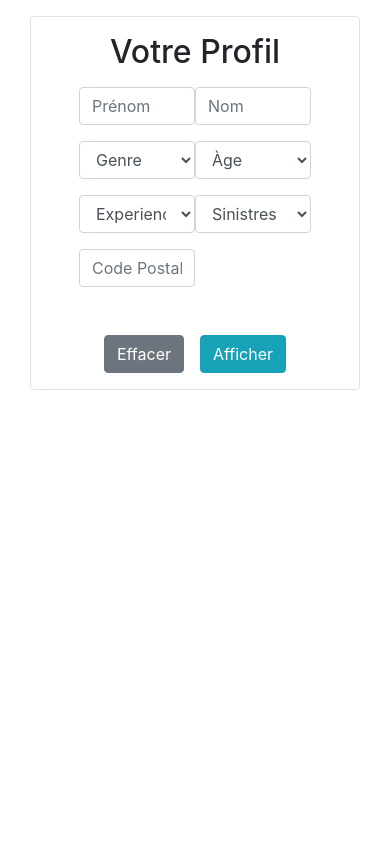
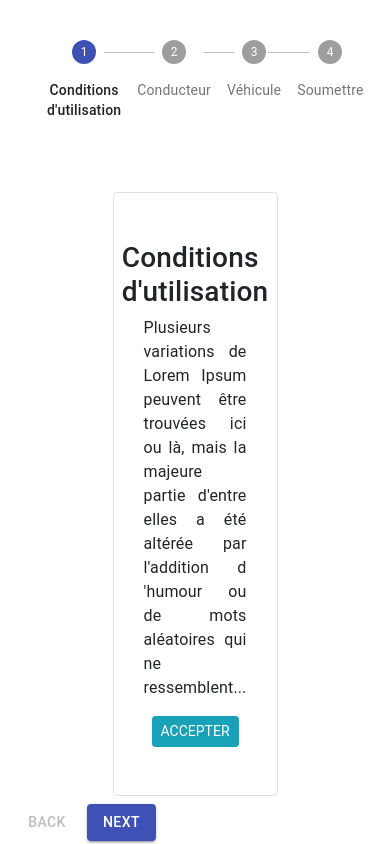
Before and after one commit to Ayi05/demo-assurance, a React (Create React App) app: page /profil in a window 390 px wide. Built offline with nearby package versions, Linux system fonts and the light colour scheme.

Commit message:
Modification du stepper et ajout du champ 'Telephone'

```diff
--- a/src/components/Basic.js
+++ b/src/components/Basic.js
@@ -1,8 +1,98 @@
 import React from 'react';
-import Profil from "./Profil";
+import { makeStyles } from '@material-ui/core/styles';
+import Stepper from '@material-ui/core/Stepper';
+import Step from '@material-ui/core/Step';
+import StepLabel from '@material-ui/core/StepLabel';
+// import StepContent from '@material-ui/core/StepContent';
+import Button from '@material-ui/core/Button';
+// import Paper from '@material-ui/core/Paper';
+import Typography from '@material-ui/core/Typography';
 
-const Basic = () => {
-  return <Profil></Profil>
+import Conditions from './Conditions';
+import Profil from './Profil';
+import Vehicule from './Vehicule'
+
+
+const useStyles = makeStyles(theme => ({
+  root: {
+    width: '100%',
+  },
+  backButton: {
+    marginRight: theme.spacing(1),
+  },
+  instructions: {
+    marginTop: theme.spacing(1),
+    marginBottom: theme.spacing(1),
+  },
+}));
+
+function getSteps() {
+  return ['Conditions d\'utilisation', 'Conducteur', 'Véhicule', 'Soumettre'];
 }
 
-export default Basic;
+function getStepContent(stepIndex) {
+  switch (stepIndex) {
+    case 0:
+      return <Conditions></Conditions>;
+    case 1:
+      return <Profil> </Profil>;
+    case 2:
+      return <Vehicule></Vehicule>;
+    default:
+      return 'Unknown stepIndex';
+  }
+}
+
+export default function Basic() {
+  const classes = useStyles();
+  const [activeStep, setActiveStep] = React.useState(0);
+  const steps = getSteps();
+
+  const handleNext = () => {
+    setActiveStep(prevActiveStep => prevActiveStep + 1);
+  };
+
+  const handleBack = () => {
+    setActiveStep(prevActiveStep => prevActiveStep - 1);
+  };
+
+  const handleReset = () => {
+    setActiveStep(0);
+  };
+
+  return (
+    <div className={classes.root}>
+      <Stepper activeStep={activeStep} alternativeLabel>
+        {steps.map(label => (
+          <Step key={label}>
+            <StepLabel>{label}</StepLabel>
+          </Step>
+        ))}
+      </Stepper>
+      <div>
+        {activeStep === steps.length ? (
+          <div>
+            <Typography className={classes.instructions}>All steps completed</Typography>
+            <Button onClick={handleReset}>Reset</Button>
+          </div>
+        ) : (
+          <div>
+            <Typography className={classes.instructions}>{getStepContent(activeStep)}</Typography>
+            <div>
+              <Button
+                disabled={activeStep === 0}
+                onClick={handleBack}
+                className={classes.backButton}
+              >
+                Back
+              </Button>
+              <Button variant="contained" color="primary" onClick={handleNext}>
+                {activeStep === steps.length - 1 ? 'Finish' : 'Next'}
+              </Button>
+            </div>
+          </div>
+        )}
+      </div>
+    </div>
+  );
+}
--- a/src/components/Profil.js
+++ b/src/components/Profil.js
@@ -18,6 +18,7 @@ class Profil extends React.Component {
       age: '',
       experience: '',
       sinistres: '',
+      tel: '',
       cp: '',
     };
 
@@ -30,7 +31,7 @@ class Profil extends React.Component {
   }
 
   handleSubmit(event) {
-    alert('Prénom : ' + this.state.prenom + '\nNom : ' + this.state.nom + '\nGenre : ' + this.state.genre + '\nÂge : ' + this.state.age + '\nExpérience : ' + this.state.experience + '\nSinitres : ' + this.state.sinistres + '\nCode Postal : ' + this.state.cp);
+    alert('Prénom : ' + this.state.prenom + '\nNom : ' + this.state.nom + '\nGenre : ' + this.state.genre + '\nÂge : ' + this.state.age + '\nExpérience : ' + this.state.experience + '\nSinitres : ' + this.state.sinistres + '\nTéléphone : ' + this.state.tel + '\nCode Postal : ' + this.state.cp);
     event.preventDefault();
   }
 
@@ -41,7 +42,7 @@ class Profil extends React.Component {
 
         <div className="col-md-6 border rounded py-3">
           <div className="row justify-content-center">
-            <h2>Votre Profil</h2>
+            <h2>Conducteur</h2>
           </div>
 
           <form className="px-5 mt-2" onSubmit={this.handleSubmit}>
@@ -99,6 +100,7 @@ class Profil extends React.Component {
             {/* Code Postal */}
             <div class="form-group row">
               {/* <TextField id="standard-basic" label="Code Postal" onChange={event => { this.setState({ cp: event.target.value }) }} /> */}
+              <input type="phone" placeholder="Telephone" className="form-control col-6" onChange={event => { this.setState({ tel: event.target.value }) }} />
               <input type="text" placeholder="Code Postal" className="form-control col-6" onChange={event => { this.setState({ cp: event.target.value }) }} />
             </div>
 
--- a/src/components/Vehicule.js
+++ b/src/components/Vehicule.js
@@ -36,14 +36,14 @@ class Vehicule extends React.Component {
   render() {
     return (
 
-      <div className="container mt-5 d-flex justify-content-center">
+      <div className="container mt-2 d-flex justify-content-center">
 
-        <div className="col-md-6 border rounded py-5">
+        <div className="col-md-6 border rounded py-3">
           <div className="row justify-content-center">
-            <h2>Votre Véhicule</h2>
+            <h2>Véhicule</h2>
           </div>
 
-          <form className="px-5 mt-5" onSubmit={this.handleSubmit}>
+          <form className="px-5 mt-2" onSubmit={this.handleSubmit}>
 
             {/* Annee */}
             {/* <div class="form-group">
```
Also changed, not shown: 1 other file (tests, documents, lock files or other folders).
